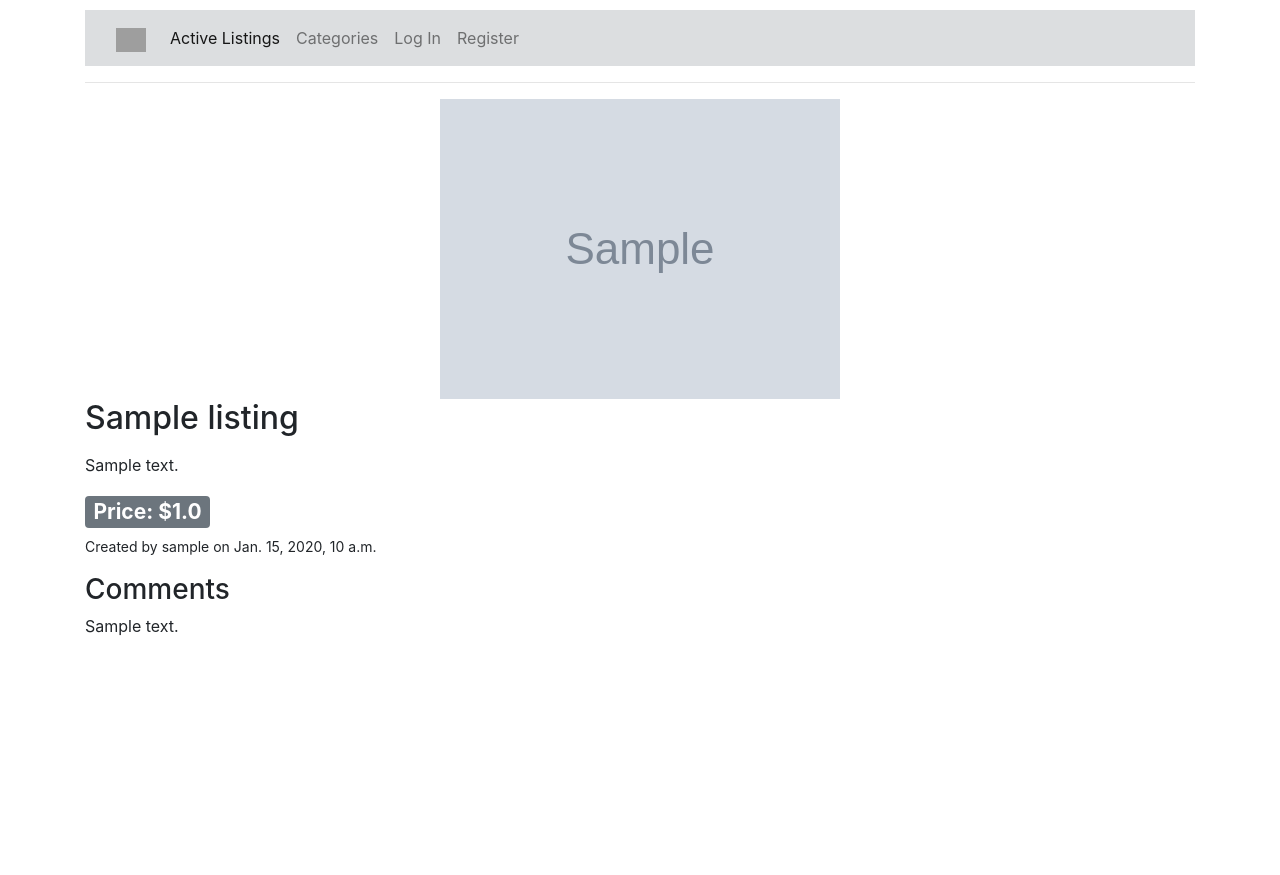
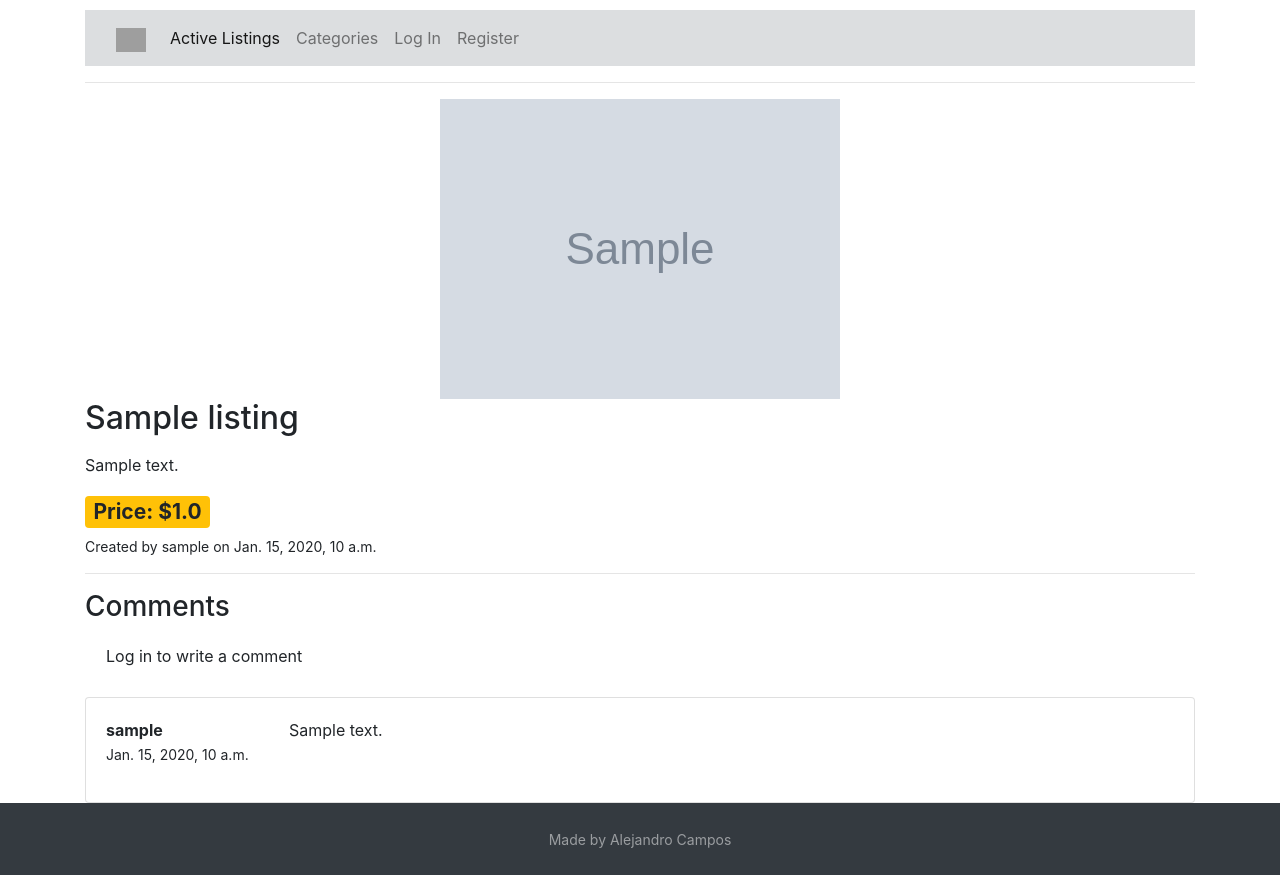
Before and after one commit to acamposcar/CS50x-commerce, a Django app: page /1 in a window 1280 px wide. Before the commit the page ends 636 px from the top, so only its background shows below. Run offline with Django 3.2, Linux system fonts and the light colour scheme; tables that the repository leaves empty hold one stand-in row (values such as "Sample post"); grey boxes marked "Sample" are stand-in pictures; some libraries are stand-ins or nearby versions; grey boxes are pictures that could not be loaded.

Commit message:
Programmed 'create listing' and 'create comment'

```diff
--- a/auctions/forms.py
+++ b/auctions/forms.py
@@ -1,25 +1,39 @@
 from django import forms
 from django.db.models.fields import BLANK_CHOICE_DASH
+from .models import Category
 
 """
 Create Listing: Users should be able to visit a page to create a new listing. They should be able to specify a title for the listing, a text-based description, and what the starting bid should be. Users should also optionally be able to provide a URL for an image for the listing and/or a category (e.g. Fashion, Toys, Electronics, Home, etc.).
 """
-class createListing(forms.Form):
-    CHOICES = (('fashion', 'Fashion'),('toys', 'Toys'),('electronics','Electronics'),('home','Home'))
 
+# TODO: Form select not updating when adding new item from Django Admin.
+# TODO: ----- must be first option
+
+choices = list()
+categories = Category.objects.all()
+print(categories)
+for category in categories:
+    choices.append((category.category, category.category.capitalize()))
+
+
+class CreateListing(forms.Form):
     title = forms.CharField(widget=forms.TextInput(
         attrs={"placeholder": "Title", "class":"form-control"}),  required=True)
     description = forms.CharField(widget=forms.Textarea(
-        attrs={"placeholder": "Description", "rows":15, "class":"form-control"}), required=True)
+        attrs={"placeholder": "Description", "rows":10, "class":"form-control"}), required=True)
     starting_bid=forms.IntegerField(widget=forms.NumberInput(
         attrs={"placeholder": "Starting Price", "class":"form-control"}),  required=True)
     image=forms.URLField(widget=forms.URLInput(
         attrs={"placeholder": "Image URL", "class":"form-control"}),  required=False)
     category=forms.ChoiceField(widget=forms.Select(
-        attrs={"class":"custom-select"}), choices=BLANK_CHOICE_DASH + list(CHOICES),  required=False)
+        attrs={"class":"custom-select"}), choices=choices)
+
+# TODO
+class EditEntry(forms.Form):
+    content = forms.CharField(widget=forms.Textarea(
+        attrs={"rows":15, "class":"form-control"}), required=True)
 
 
-
-class editEntry(forms.Form):
+class CreateComment(forms.Form):
     content = forms.CharField(widget=forms.Textarea(
-        attrs={"rows":15, "class":"form-control"}), required=True)
+        attrs={"rows":5, "class":"form-control", "placeholder": "New comment"}), required=True, label=False)
--- a/auctions/models.py
+++ b/auctions/models.py
@@ -1,6 +1,5 @@
 from django.contrib.auth.models import AbstractUser
 from django.db import models
-from datetime import datetime
 
 class User(AbstractUser):
     pass
@@ -18,9 +17,9 @@ class Listing(models.Model):
     description = models.TextField ()
     starting_bid = models.FloatField()
     image_url = models.URLField(blank=True, null=True)
-    category = models.ForeignKey(Category, on_delete=models.CASCADE, related_name="categ",  blank=True, null=True)
-    user = models.ForeignKey(User, on_delete=models.CASCADE, related_name="owner")
-    date = models.DateTimeField(default=datetime.now())
+    category = models.ForeignKey(Category, on_delete=models.CASCADE, related_name="listing_category",  blank=True, null=True)
+    user = models.ForeignKey(User, on_delete=models.CASCADE, related_name="listing_author")
+    date = models.DateTimeField(auto_now_add=True)
 
     def __str__(self):
         return f"{self.title}"
@@ -30,11 +29,13 @@ class Listing(models.Model):
 
 
 class Comment(models.Model):
-    comment = models.CharField(max_length=100)
+    content = models.TextField()
+    user = models.ForeignKey(User, on_delete=models.CASCADE, related_name="comment_author")
     listing = models.ForeignKey(Listing, on_delete=models.CASCADE, related_name="comments")
+    date = models.DateTimeField(auto_now_add=True)
 
     def __str__(self):
-        return f"{self.listing}: {self.comment}"
+        return f"{self.listing}: {self.content}"
 
 
 class Bid(models.Model):
--- a/auctions/static/auctions/styles.css
+++ b/auctions/static/auctions/styles.css
@@ -1,5 +1,5 @@
 body {
-    padding: 10px;
+    padding-top: 10px;
 }
 
 .bg-nav{
--- a/auctions/templates/auctions/layout.html
+++ b/auctions/templates/auctions/layout.html
@@ -50,5 +50,10 @@
             {% block body %}
             {% endblock %}
         </div>
+        <footer id="sticky-footer" class="flex-shrink-0 py-4 bg-dark text-white-50">
+            <div class="container text-center">
+              <small>Made by Alejandro Campos</small>
+            </div>
+        </footer>
     </body>
 </html>
--- a/auctions/templates/auctions/listing.html
+++ b/auctions/templates/auctions/listing.html
@@ -9,18 +9,38 @@
         <div>
             <h2>{{ listing.title }}</h2>
           <p>{{ listing.description|linebreaks }}</p>
-          <h3><span class="badge badge-secondary">Price: ${{ listing.starting_bid }}</span></h3>
+          <h3><span class="badge badge-warning">Price: ${{ listing.starting_bid }}</span></h3>
           <p class="small">Created by {{ listing.user }} on {{ listing.date }}</p>
         </div>
 
+        <hr>
         <h3>Comments</h3>
+        {% if user.is_authenticated %}
+        <form action="{% url 'listing_view' listing.id %}" method="post">
+            {% csrf_token %}
+            <div class="form-group">
+                {{ comment_form }}
+            </div>
+            <div class="form-group">
+                <input class="btn btn-primary" type="submit" value="Save comment">
+            </div>
+        </form>
+        {% else %}
+            <div class="alert alert -warning">
+             Log in to write a comment
+            </div>
+        {% endif %}
     {% for comment in comments %}
-    <div>
-        <p>{{comment.comment}}</p>
+    <div class="card">
+        <dl class="row card-body">
+            <dt class="col-sm-2"><div>{{comment.user}}</div><small>{{comment.date}}</small></dt>
+            <dd class="col-sm-10">{{comment.content|linebreaks}}</dd>
+          </dl>
+    </div>
         <!-- <p class="small">Created by {{ comment.user }} on {{ comment.date }}</p> -->
-    </div>
     {% endfor %}
 
+</div>
 
     </ul>
 
--- a/auctions/views.py
+++ b/auctions/views.py
@@ -5,7 +5,7 @@ from django.shortcuts import render
 from django.urls import reverse
 from django.contrib.auth.decorators import login_required
 
-from .forms import forms
+from .forms import CreateListing, CreateComment
 from .models import User, Listing, Comment, Bid, Category
 
 
@@ -15,14 +15,31 @@ def index(request):
 
 
 def listing_view(request, listing_id):
-    try:
-        listing = Listing.objects.get(id=listing_id)
-    except Listing.DoesNotExist:
-        raise Http404("Listing not found.")
-    return render(request, "auctions/listing.html", {
-        "listing": listing,
-        "comments": listing.comments.all(),
-    })
+    if request.method == "POST":
+        form = CreateComment(request.POST)
+        if form.is_valid() and request.user.is_authenticated:
+            content = form.cleaned_data["content"]
+            user = User.objects.get(pk=request.user.id)
+            listing = Listing.objects.get(pk=listing_id)
+            comment = Comment(content = content, user = user, listing = listing)
+            comment.save()
+            return HttpResponseRedirect(reverse("listing_view", kwargs={'listing_id':listing.id}))
+        else:
+            return render(request, "auctions/listing.html", {
+                "listing": listing,
+                "comments": listing.comments.all(),
+                "comment_form": form
+        })
+    else:
+        try:
+            listing = Listing.objects.get(id=listing_id)
+        except Listing.DoesNotExist:
+            raise Http404("Listing not found.")
+        return render(request, "auctions/listing.html", {
+            "listing": listing,
+            "comments": listing.comments.all(),
+            "comment_form": CreateComment()
+        })
 
 
 def login_view(request):
@@ -79,10 +96,32 @@ def register(request):
 
 @login_required(login_url=login_view)
 def new(request):
-    return render(request, "auctions/new.html", {
-            "form": forms.createListing(),
-            "message": ""
-        })
+    if request.method == "POST":
+        form = CreateListing(request.POST)
+        if form.is_valid() and request.user.is_authenticated:
+            title = form.cleaned_data["title"]
+            description = form.cleaned_data["description"]
+            starting_bid = form.cleaned_data["starting_bid"]
+            user = User.objects.get(pk=request.user.id)
+            image_url = form.cleaned_data["image"]
+            category = Category.objects.get(category=form.cleaned_data["category"])
+
+            listing = Listing(title = title, description = description,
+            starting_bid = starting_bid,image_url = image_url,
+            category = category, user = user)
+
+            listing.save()
+            return HttpResponseRedirect(reverse("listing_view", kwargs={'listing_id':listing.id}))
+        else:
+            return render(request, "auctions/new.html", {
+                "form": form
+            })
+
+
+    else:
+        return render(request, "auctions/new.html", {
+                "form": CreateListing(),
+            })
 
 
 def categories(request):
```
Also changed, not shown: auctions/templates/auctions/new.html (+20 -4 lines), auctions/migrations/0008_alter_listing_date.py (added), auctions/migrations/0009_alter_listing_date.py (added), auctions/migrations/0010_alter_listing_date.py (added), auctions/migrations/0011_remove_comment_comment_comment_content_comment_user_and_more.py (added), auctions/migrations/0012_alter_comment_listing_alter_comment_user_and_more.py (added), auctions/migrations/0013_alter_listing_date.py (added), auctions/migrations/0014_alter_listing_date.py (added), auctions/migrations/0015_alter_listing_date.py (added), auctions/migrations/0016_alter_comment_content_alter_comment_listing_and_more.py (added), auctions/migrations/0017_comment_date_alter_listing_date.py (added), auctions/migrations/0018_alter_comment_date.py (added), 1 other file.
